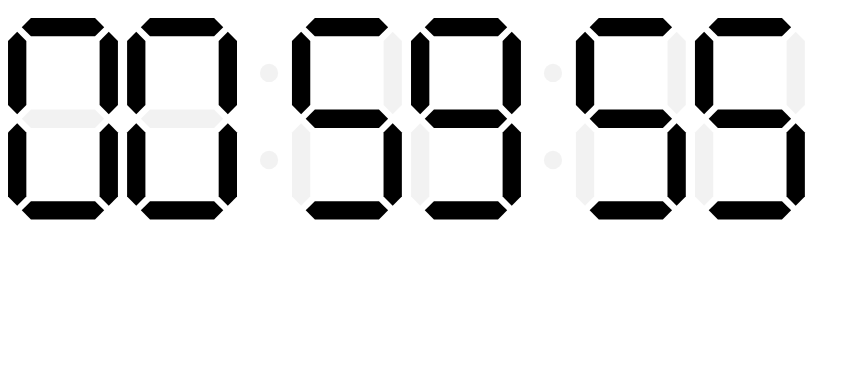
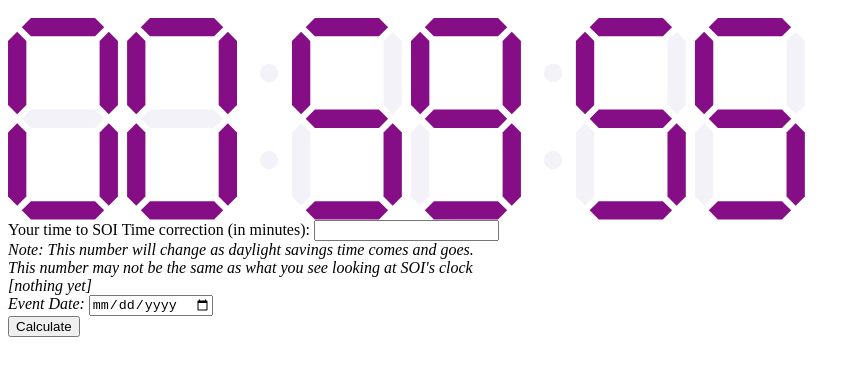
Before and after one commit to GeekAthelon/soi_countdown_timer, a plain HTML site: page index.html in a window 1280 px wide. Shown: the part 48-424 px from the top of the page, without its empty margins (0-861 px from the left). Drawn offline with Linux system fonts and the light colour scheme.

Commit message:
Added event calculator and coloring options

```diff
--- a/index.html
+++ b/index.html
@@ -9,7 +9,11 @@
         containerId: "countdown_container",
         soiTimestamp: document.getElementsByName("vqxti")[0].value,
         targetTime: targetSoiTime,
-        useDays: false
+        useDays: false,
+        roomOwner: "Athelon",
+        currentUser:  document.getElementsByName("vqxha")[0].value,
+        dimColor: "rgba(0,0,127,0.05)",
+        fillColor: "rgba(127,0,127,0.95)",
       });
   });
   </script>
@@ -19,5 +23,6 @@
   <div id="countdown_container"></div>
 
   <input type="hidden" name="vqxti" value="1506185546">
+  <input type="hidden" name="vqxha" value="Athelon">
 </body>
 </html>
--- a/soi_countdown.js
+++ b/soi_countdown.js
@@ -7,6 +7,8 @@ function countdown(options) {
     alert("countdown: options cannot be blank");
     return;
   }
+
+  options.dimColor = options.dimColor || "gray";
 
   if (!options.containerId) {
     alert("countdown: options.containerId cannot be blank");
@@ -34,34 +36,13 @@ function countdown(options) {
     return;
   }
 
-
   var startingSoiTime = new Date(options.soiTimestamp * 1000).getTime();
   var targetSoiTime = new Date(options.targetTime * 1000).getTime();
   var localTimeAtStart = new Date().getTime();
 
   container.innerHTML = getClockHtml();
 
-
   function timer() {
-    var currentTime = new Date().getTime();
-    var elapsedTime = currentTime - localTimeAtStart;
-
-    var currentSoiTime = startingSoiTime + elapsedTime;
-    var times = dateMeasure(targetSoiTime - currentSoiTime);
-
-    document.getElementsByTagName('svg')[0].setAttribute('data-day', times.day);
-    document.getElementsByTagName('svg')[0].setAttribute('data-hour', times.hours);
-    document.getElementsByTagName('svg')[0].setAttribute('data-minute', times.minutes);
-    document.getElementsByTagName('svg')[0].setAttribute('data-second', times.seconds);
-    document.getElementsByTagName('svg')[0].classList.toggle('dots-on');
-
-    var delay = 500 - ((currentTime) % 500) ;
-    console.log(delay);
-    setTimeout(timer, delay);
-}
-timer();
-
-
 
     function dateMeasure(ms) {
       function pad(i) {
@@ -84,6 +65,59 @@ timer();
         seconds: pad(s)
       };
     };
+
+    var currentTime = new Date().getTime();
+    var elapsedTime = currentTime - localTimeAtStart;
+
+    var currentSoiTime = startingSoiTime + elapsedTime;
+    var timeLeft = targetSoiTime - currentSoiTime;
+    var svgElement = document.getElementById("countdown-timer");
+
+    if (timeLeft > 0) {
+      var times = dateMeasure(timeLeft);
+
+      svgElement.setAttribute('data-day', times.day);
+      svgElement.setAttribute('data-hour', times.hours);
+      svgElement.setAttribute('data-minute', times.minutes);
+      svgElement.setAttribute('data-second', times.seconds);
+    } else {
+      svgElement.setAttribute('data-day', "00");
+      svgElement.setAttribute('data-hour', "00");
+      svgElement.setAttribute('data-minute', "00");
+      svgElement.setAttribute('data-second', "00");
+    }
+    try {
+      svgElement.classList.toggle('dots-on');
+    } catch (err) {}
+
+    // Make sure we update twice a second, as close to on-time as we can.
+    var delay = 500 - ((currentTime) % 500);
+    setTimeout(timer, delay);
+  }
+  timer();
+
+  (function() {
+    var button = document.getElementById("soi_calc_time");
+    button.addEventListener("click", function() {
+
+      var offset = document.getElementById("soi_time_correct").value;
+      var displaySpan = document.getElementById("adjusted_time_display");
+      var eventDateStr = document.getElementById("soi_time_event").value;
+
+      var from = eventDateStr.split("-");
+      var eventDateMs = new Date(from[0], from[1] - 1, from[2]).getTime();
+      var offsetToMs = offset * 60 * 1000;
+
+      var soiEventDate = Math.floor((eventDateMs + offsetToMs) / 1000);
+      displaySpan.innerHTML = "Set <b>config.targetTime</b> to <b>" + soiEventDate + "</b>";
+
+      console.log("Offset", offset);
+      console.log("eventDateStr", eventDateStr);
+      console.log("eventDateMs", eventDateMs);
+      console.log("offsetToMs", offsetToMs);
+      console.log("soiEventDate", soiEventDate);
+    });
+  }());
 
   function getClockHtml() {
     var html = "";
@@ -131,7 +165,7 @@ timer();
           dotCount++;
         } else {
           html += '    <g class="digit digit-#digit">';
-          html += getDigitGuts(offset, "");
+          html += getDigitGuts(offset);
           html += '    </g>';
           digitCount++;
         }
@@ -141,7 +175,7 @@ timer();
       return html;
     }
 
-    function getDigitGuts(offset, fill) {
+    function getDigitGuts(offset) {
       var html = "";
 
       var data = [{
@@ -184,8 +218,7 @@ timer();
           return ret;
         });
 
-        line = '      <polygon class="#class" points="#points" fill="#fill" />';
-        line = replaceAll(line, "#fill", fill);
+        line = '      <polygon class="#class" points="#points"  />';
         line = replaceAll(line, "#class", d.class);
         line = replaceAll(line, "#points", points.join(" "));
 
@@ -195,15 +228,14 @@ timer();
       return html;
     }
 
-    html += '  <svg id="clock" xmlns="http://www.w3.org/2000/svg" xmlns:xlink="http://www.w3.org/1999/xlink" viewBox="0 0 552 88" class="dots-on" data-day="12" data-hour="34" data-minute="56" data-second="78">';
+    html += '  <svg id="countdown-timer" xmlns="http://www.w3.org/2000/svg" xmlns:xlink="http://www.w3.org/1999/xlink" viewBox="0 0 552 88" class="dots-on" data-day="12" data-hour="34" data-minute="56" data-second="78">';
     html += '    <title>Digital clock – time set via data attributes</title>';
     html += '    <style>';
-    html += '      .dots,';
-    html += '  	.digit {';
-    html += '  		fill: rgba(0,0,0,0.05);';
+    html += '      .dots, .digit {';
+    html += '  		fill:  ' + options.dimColor + ';';
     html += '  	}';
     html += '  	.dots-on .dots {';
-    html += '  		fill: black;';
+    html += '  		fill: ' + options.fillColor + ';';
     html += '  	}';
     html += '';
 
@@ -219,7 +251,7 @@ timer();
     }
 
     var initialPoint = 48;
-    html += '  	[data-second$="DUMMY_LINE"] .digit-DUMMY_LINE [class*="DUMMY_LINE"] { fill: black; }';
+    html += '  	[data-second$="DUMMY_LINE"] .digit-DUMMY_LINE [class*="DUMMY_LINE"] { fill: ' + options.fillColor + '; }';
     html += '';
     html += '    </style>';
 
@@ -229,6 +261,22 @@ timer();
       html += drawFace("12:34:56");
     }
     html += '  </svg>';
+
+    var canDisplayEditor = options.roomOwner === options.currentUser ? "block" : "none";
+
+    html += "<form action='#' style='display:" + canDisplayEditor + "'>";
+    html += "  <label>Your time to SOI Time correction (in minutes): <input type='number' id='soi_time_correct'></label>";
+    html += "  <br>"
+    html += "  <i>Note: This number will change as daylight savings time comes and goes.";
+    html += "  <br>This number may not be the same as what you see looking at SOI's clock";
+    html += "  <br>"
+    html += "  <span id='adjusted_time_display'>[nothing yet]</span>";
+    html += "  <br>"
+    html += "  <label>Event Date: <input id='soi_time_event' type='date'></label>";
+    html += "  <br>"
+    html += "  <button id='soi_calc_time' type='button'>Calculate</button>"
+    html += "</form>";
+
     return html;
   }
 }
```
Lines whose indentation alone changed are shown as unchanged.
